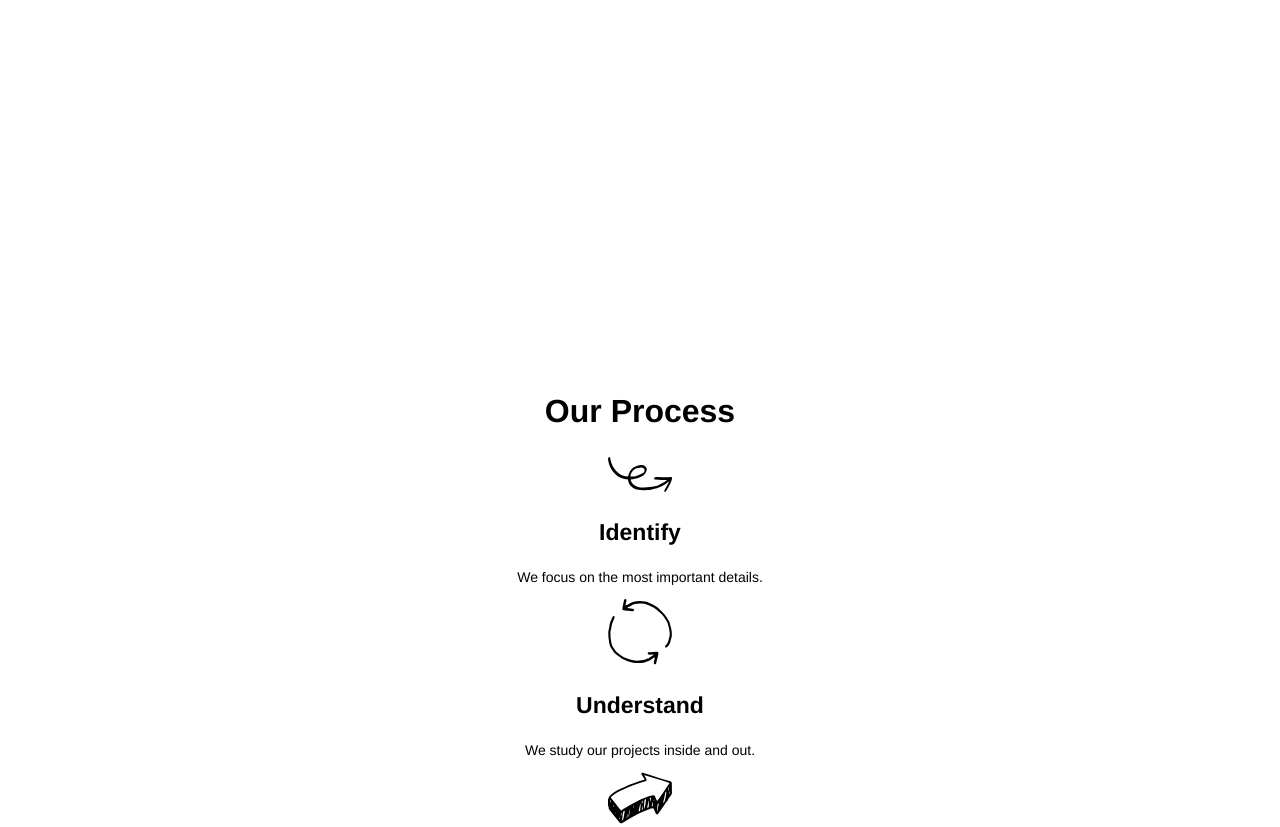
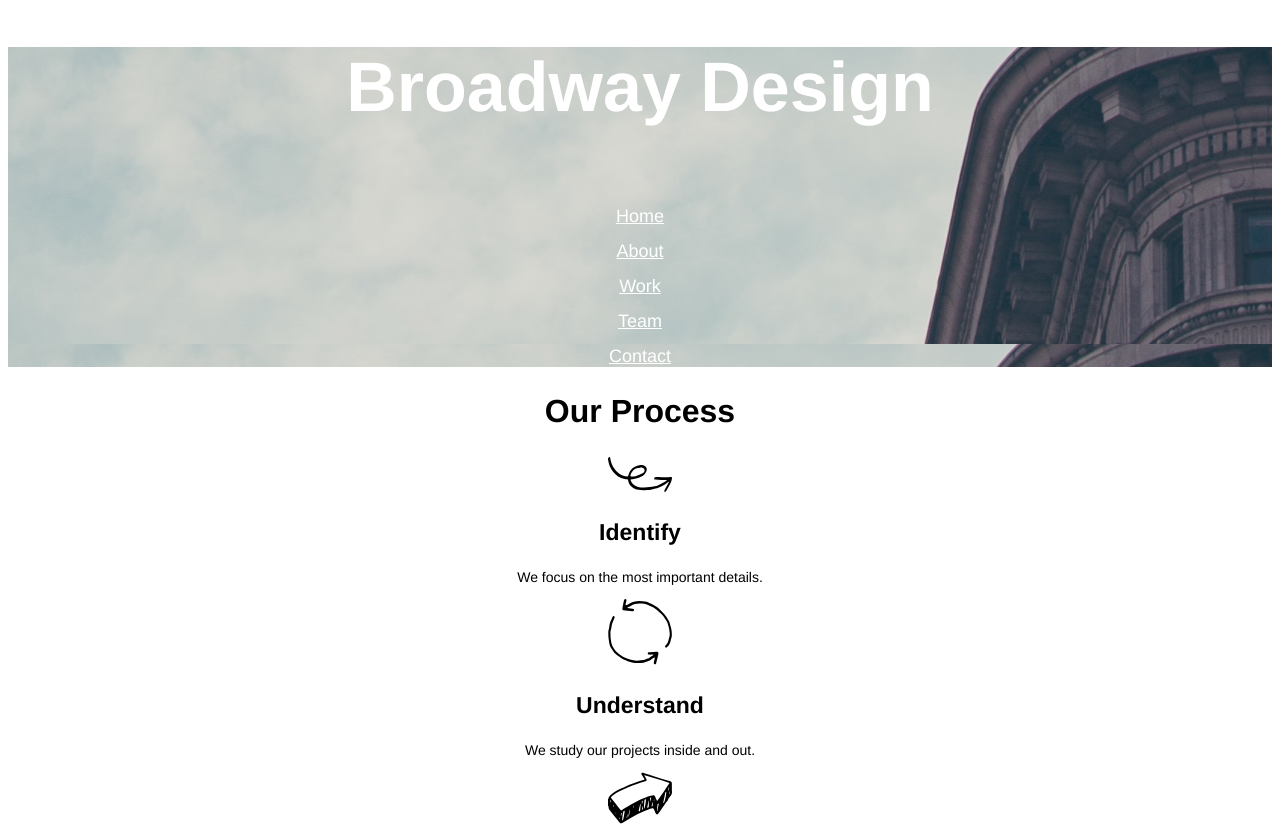
Before and after one commit to J-man20/broadway_design, a plain HTML site: page index.html in a window 1280 px wide. Shown: the top 827 px of the page. Drawn offline with Linux system fonts and the light colour scheme.

Commit message:
../images

```diff
--- a/resources/css/style.css
+++ b/resources/css/style.css
@@ -5,7 +5,7 @@ body{
 
 /*Header */
 #header{
-  background-image: url("resources/images/the-flatiron-building.png");
+  background-image: url("../images/the-flatiron-building.png");
 }
 
 h1{
```
Also changed, not shown: 2 other files.
